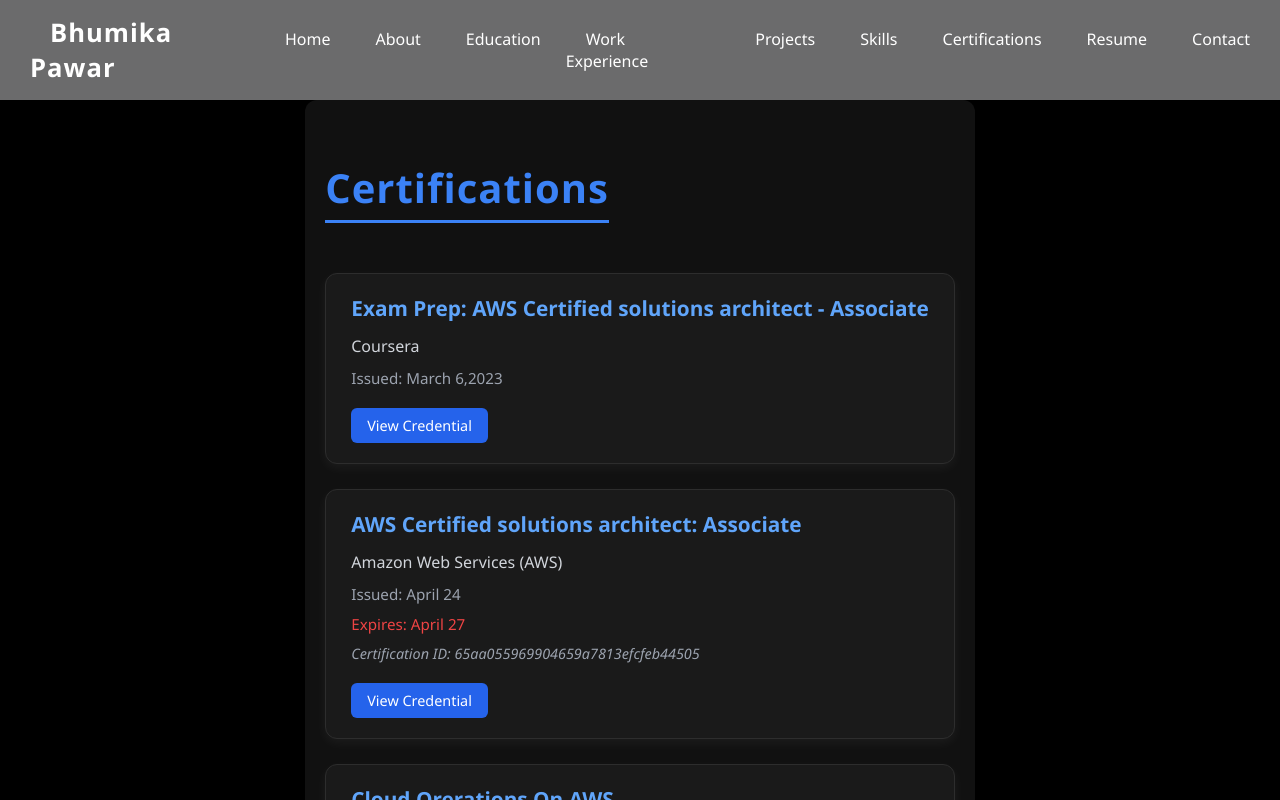
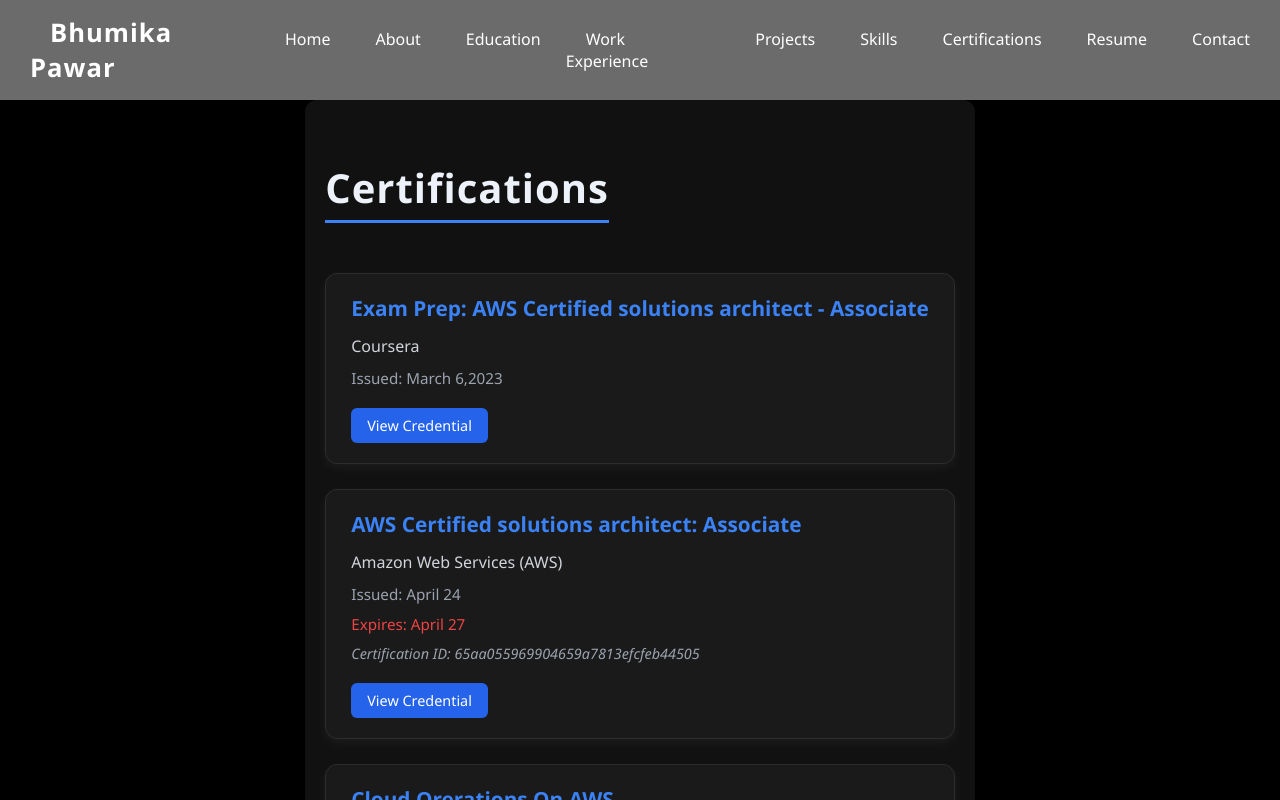
Before and after one commit to bhumikap1/Resume, a React (Create React App) app: page /Resume/certifications in a window 1280 px wide. Shown: the top 800 px of the page. Built offline with nearby package versions, Linux system fonts and the light colour scheme.

Commit message:
certification page css updated

```diff
--- a/src/styles/Certifications.css
+++ b/src/styles/Certifications.css
@@ -14,7 +14,7 @@
   font-size: 2.5rem;
   font-weight: bold;
   margin-bottom: 50px;
-  color: #3b82f6; /* blue accent */
+  color: #ecf1fa; /* blue accent */
   letter-spacing: 1px;
   border-bottom: 3px solid #3b82f6;
   display: inline-block;
@@ -47,7 +47,7 @@
 .certification-name {
   font-size: 1.3rem;
   font-weight: 600;
-  color: #60a5fa; /* light blue */
+  color: #3b82f6; /* light blue */
   margin-bottom: 12px;
 }
 
```
